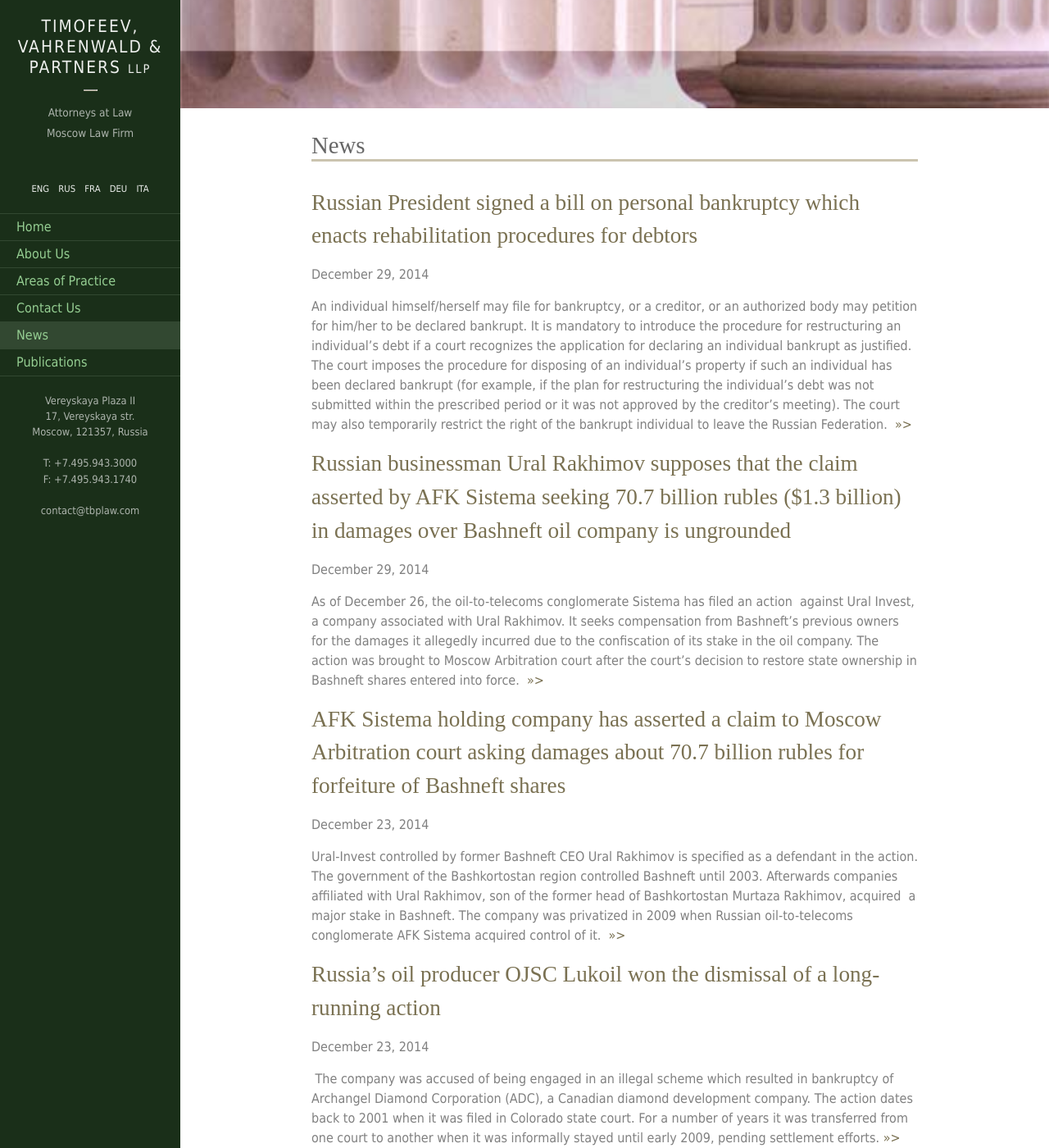
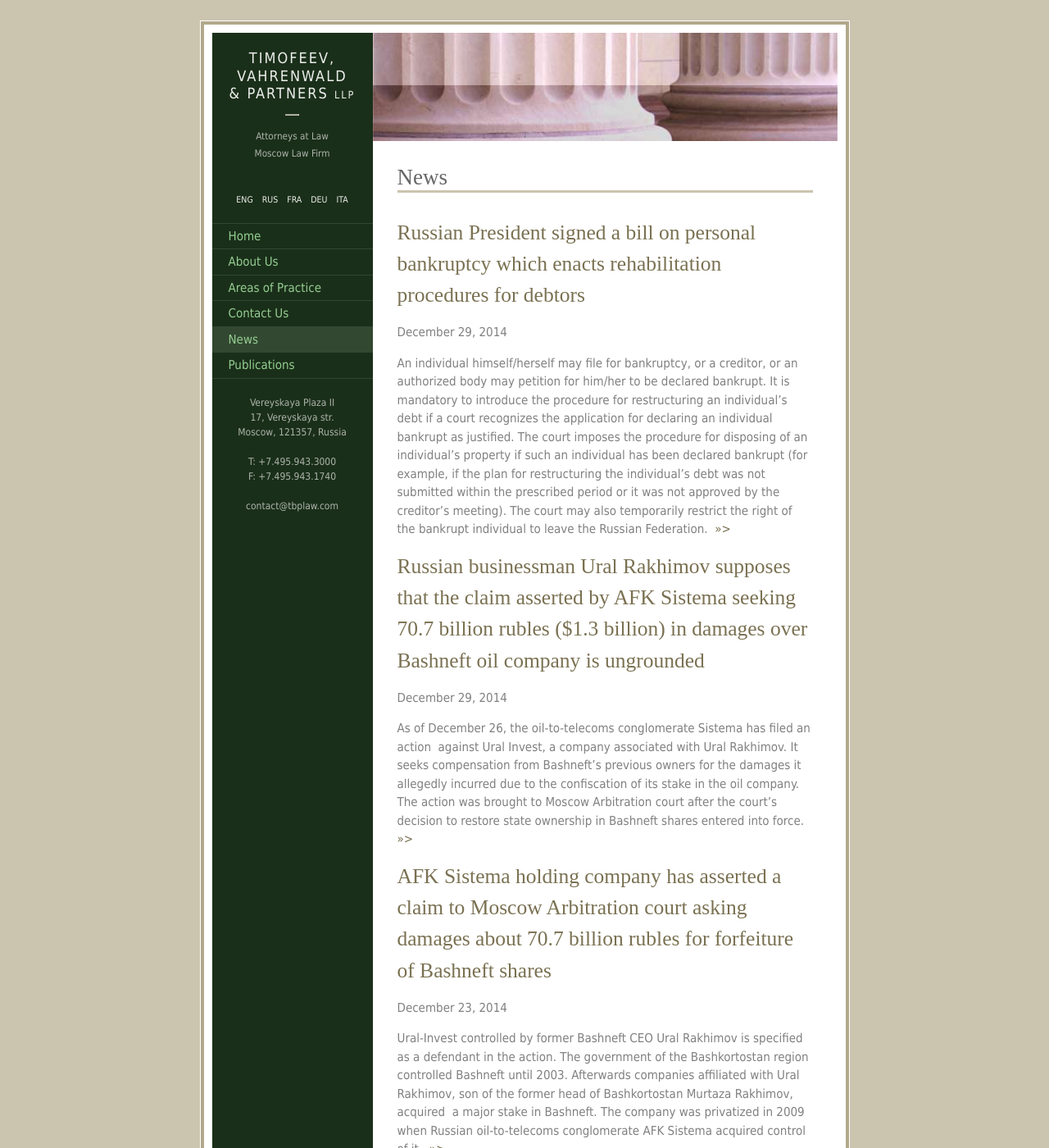
Before and after one commit to mrflos/tbplaw, a Jekyll site: the page built from news.md, in a window 1280 px wide and 1400 px high. Shown: the whole window at 82% size. Built offline with Jekyll 4.4.1, drawn with Linux system fonts in a browser that asks for light colours.

Commit message:
new container

```diff
--- a/_includes/head.html
+++ b/_includes/head.html
@@ -6,7 +6,7 @@
   <title>{% if page.title %}{{ page.title | escape }}{% else %}{{ site.title | escape }}{% endif %}</title>
   <meta name="description" content="{% if page.excerpt %}{{ page.excerpt | strip_html | strip_newlines | truncate: 160 }}{% else %}{{ site.description }}{% endif %}">
 
-  <link rel="stylesheet" href="{{ "/css/main.css" | prepend: site.github.url }}">
+  <link rel="stylesheet" href="{{ "/css/main.css" | prepend: site.url }}">
   <link rel="canonical" href="{{ page.url | replace:'index.html','' | prepend: site.baseurl | prepend: site.url }}">
   <link rel="alternate" type="application/rss+xml" title="{{ site.title }}" href="{{ "/feed.xml" | prepend: site.baseurl | prepend: site.url }}">
 </head>
--- a/_layouts/default.html
+++ b/_layouts/default.html
@@ -4,11 +4,13 @@
   {% include head.html %}
 
   <body>
-    {% include sidebar.html %}
-    <main class="content">
-      {{ content }}
-      {% include footer.html %}
-    </main>
+    <div class="container">
+      {% include sidebar.html %}
+      <main class="content">
+        {{ content }}
+      </main>
+    </div>
+    {% include footer.html %}
   </body>
 
 </html>
--- a/_sass/_base.scss
+++ b/_sass/_base.scss
@@ -13,7 +13,7 @@
  */
 body {
     font: $base-font-weight #{$base-font-size}/#{$base-line-height} $base-font-family;
-    background: $white;
+    background: $background-color;
     color: $grey-color;
     -webkit-text-size-adjust: 100%;
     -webkit-font-feature-settings: "kern" 1;
@@ -22,7 +22,7 @@ body {
     font-feature-settings: "kern" 1;
     font-kerning: normal;
     height: 100vh;
-    font-size: 100%;
+    //font-size: 100%;
     @include media-query($on-laptop) {
       font-size: 90%;
     }
--- a/_sass/_layout.scss
+++ b/_sass/_layout.scss
@@ -1,28 +1,47 @@
+.container {
+  position: relative;
+  margin:30px auto 0 auto;
+  width: $content-width;
+  border : 10px $white solid;
+  background: $green-color-dark;
+}
+.container:after {
+  content: ' ';
+  position: absolute;
+  top: -15px;
+  left: -15px;
+  right: -15px;
+  bottom: -15px;
+  background: #b2a98b;
+  border : 1px $white solid;
+  z-index: -1;
+}
+
 .main-footer {
-  position: absolute;
-  bottom: auto;
-  width: calc(100% - #{$sidebar-width});
+  //position: absolute;
+  //bottom: auto;
+  //width: calc(100% - #{$sidebar-width});
   font-size: 70%;
   background: $background-color;
   color: $brown-color-dark;
   text-align: center;
-  padding: 4px 0;
+  margin: 4px auto 14px auto;
 }
 .primary-sidebar {
   background: $green-color-dark;
   color: $grey-color-light;
-  position: fixed;
+  float: left;
   width: $sidebar-width;
-  height: 100vh;
-  top: 0;
-  left: 0;
+  //height: 100vh;
+  //top: 0;
+  //left: 0;
   text-align: center;
   a,
   a:visited {
     color: $grey-color-light;
   }
   .site-lang {
-    margin: 30px auto 10px;
+    margin: 20px auto 10px;
     font-size: 70%;
     a,
     a:visited {
@@ -36,11 +55,12 @@
 }
 .content {
   margin-left: $sidebar-width;
-  min-height: 100vh;
+  border-left: 2px $grey-color-light;
+  border-right: 2px $grey-color-light;
 }
 .site-title {
   display: block;
-  font-size: 130%;
+  font-size: 120%;
   font-weight: 300;
   line-height: 1.2em;
   letter-spacing: 2px;
@@ -159,12 +179,13 @@ $total_animation_time: $time_per_slide * $slides;
 
 
 .slider {
-  height:50vh;
+  height: 383px;
+  background-color: $grey-color-dark;
   overflow:hidden;
   position:relative;
   .photo {
     position:absolute;
-    height:50vh;
+    height: 383px;
     width:100%;
     background-repeat: no-repeat;
     background-position: center;
@@ -209,7 +230,7 @@ $total_animation_time: $time_per_slide * $slides;
 }
 
 .post {
-  min-height: calc(100vh - 24px);
+  background: $white;
 }
 /**
  * Site footer
--- a/css/main.scss
+++ b/css/main.scss
@@ -8,7 +8,7 @@
 // Our variables
 $base-font-family: Tahoma, Verdana, sans-serif;
 $serif-font-family: "Times New Roman", Times, serif;
-$base-font-size:   16px;
+$base-font-size:   15px;
 $base-font-weight: 400;
 $small-font-size:  $base-font-size * 0.875;
 $base-line-height: 1.5;
@@ -34,8 +34,8 @@ $background-color: $brown-color;
 $brand-color:      $brown-color-dark;
 
 // Width of the layout elements
-$content-width:    800px;
-$sidebar-width:    220px;
+$content-width:    763px;
+$sidebar-width:    196px;
 
 $on-palm:          600px;
 $on-laptop:        800px;
```
Also changed, not shown: index.html (+3 -5 lines).
